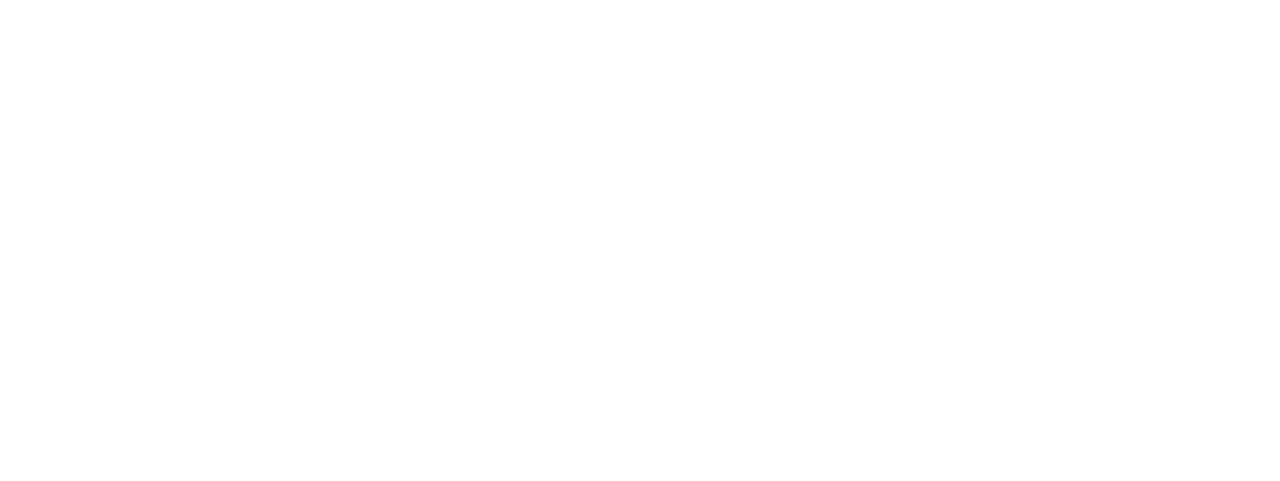
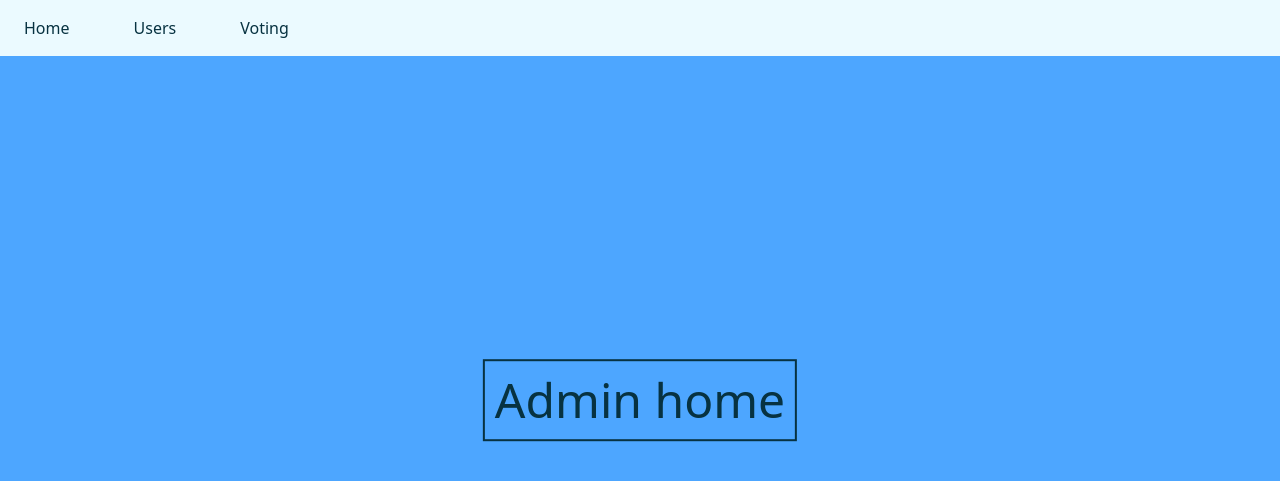
Before and after one commit to davidgalfi/Website-Voting, a Flask app: page /admin/ in a window 1280 px wide. Before the commit the part shown is empty. Shown: the top 481 px of the page. Run offline with Flask 3, Linux system fonts and the light colour scheme.

Commit message:
# Create the admin_home and the admin_base html files.

```diff
--- a/admin/admin.py
+++ b/admin/admin.py
@@ -1,11 +1,11 @@
 from flask import Blueprint, render_template
 
 # Creating the admin blueprint
-admin = Blueprint("admin", __name__, template_folder="templates")
+admin = Blueprint("admin", __name__, template_folder="templates", static_folder="static")
 
 
 # Define the home route
-@admin.route("/main_home")
+@admin.route("/admin_home")
 @admin.route("/")
 def admin_home():
     return render_template("admin_home.html")
--- /dev/null
+++ b/admin/static/css/style.css
@@ -0,0 +1,18 @@
+.navbar-color {
+   background-color: #ebfaff;
+}
+
+.navbar-link-color {
+    color: #073241;
+}
+
+.overlay-text {
+    position: absolute;
+    top: 50%;
+    left: 50%;
+    transform: translate(-50%, -50%);
+    font-size: 3rem;
+    color: #073241;
+    border: 2px solid #073241;
+    padding: 10px;
+}
--- a/admin/templates/admin_base.html
+++ b/admin/templates/admin_base.html
@@ -6,9 +6,28 @@
               rel="stylesheet"
               integrity="sha384-4bw+/aepP/YC94hEpVNVgiZdgIC5+VKNBQNGCHeKRQN+PtmoHDEXuppvnDJzQIu9"
               crossorigin="anonymous">
+        <link rel="stylesheet" type="text/css" href="{{url_for('admin.static', filename='css/style.css')}}">
     </head>
-    <body>
-
+    <body style="background-color: #4da6ff">
+        <nav class="navbar navbar-expand-lg navbar-color">
+            <div class="container-fluid">
+                <div class="collapse navbar-collapse" id="navbarNav">
+                  <ul class="navbar-nav">
+                    <li class="nav-item ms-1">
+                      <a class="nav-link navbar-link-color" href="#">Home</a>
+                    </li>
+                    <li class="nav-item ms-5">
+                      <a class="nav-link navbar-link-color" href="#">Users</a>
+                    </li>
+                    <li class="nav-item ms-5 ">
+                      <a class="nav-link navbar-link-color" href="#">Voting</a>
+                    </li>
+                  </ul>
+            </div>
+            </div>
+        </nav>
+        {% block content %}{% endblock %}
+    </div>
     <script src="https://cdn.jsdelivr.net/npm/bootstrap@5.3.1/dist/js/bootstrap.bundle.min.js"
             integrity="sha384-HwwvtgBNo3bZJJLYd8oVXjrBZt8cqVSpeBNS5n7C8IVInixGAoxmnlMuBnhbgrkm"
             crossorigin="anonymous"></script>
--- a/admin/templates/admin_home.html
+++ b/admin/templates/admin_home.html
@@ -0,0 +1,5 @@
+{% extends 'admin_base.html' %}
+{% block title%}Admin home{% endblock %}
+{% block content %}
+    <h1 class="overlay-text">Admin home</h1>
+{% endblock %}
```
Also changed, not shown: user/static/css/style.css (added).
